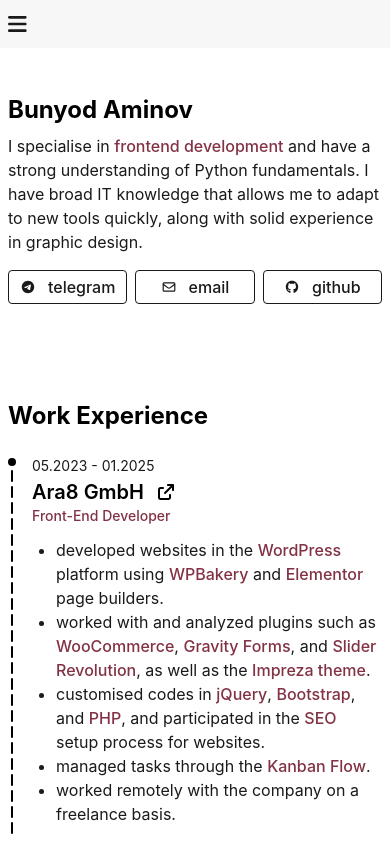
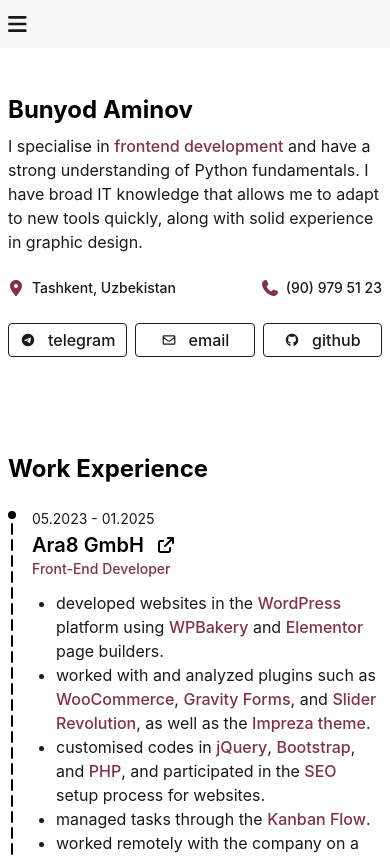
Before and after one commit to billdogg05/portfolio, a React (Vite) app: page / in a window 390 px wide. Shown: the top 857 px of the page. Built offline with nearby package versions, Linux system fonts and the light colour scheme.

Commit message:
location and phone number is added

```diff
--- a/src/components/Hero.jsx
+++ b/src/components/Hero.jsx
@@ -3,17 +3,23 @@
 import TelegramIcon from '../assets/icons/telegram.svg?react'
 import EmailIcon from '../assets/icons/envelope.svg?react'
 import GithubIcon from '../assets/icons/github.svg?react'
+import PhoneIcon from '../assets/icons/call.svg?react'
+import LocationIcon from '../assets/icons/location.svg?react'
 
 function Hero(props) {
     return (
         <section className="spacing" id={props.id}>
             <div className="my-container">
                 <JobTitle className='w-full text-[rgba(0, 0, 0, 0.1)] dark:text-[rgba(255, 255, 255, 0.1)] hidden xs:block' />
-                <div className="grid xs:grid-cols-[1fr_2fr] items-center xs:gap-x-4 gap-x-2 xs:my-10 mb-4">
+                <div className="grid xs:grid-cols-[1fr_2fr] items-center xs:gap-x-4 gap-x-2 xs:my-10 mb-6 xs:mb-4">
                     <img src={profile} alt="Profile-pic" className="rounded-full hidden xs:block" />
                     <div>
                         <h1 className="xs:mb-4 mb-2">Bunyod Aminov</h1>
                         <p>I specialise in <span>frontend development</span> and have a strong understanding of Python fundamentals. I have broad IT knowledge that allows me to adapt to new tools quickly, along with solid experience in graphic design.</p>
+                        <div className="flex justify-between items-center gap-y-2 gap-x-6 mt-6 xs:mt-4 flex-wrap">
+                            <a className="font-medium text-sm cursor-pointer flex gap-2 items-center border-b border-transparent hover:border-primary hover:text-primary" href="https://yandex.uz/maps/-/CLTfJCMd" target="_blank" rel="noopener noreferrer"><LocationIcon className="w-4 text-primary" />Tashkent, Uzbekistan</a>
+                            <a className="font-medium text-sm cursor-pointer flex gap-2 items-center border-b border-transparent hover:border-primary hover:text-primary" href="tel:+998909795123"><PhoneIcon className="w-4 text-primary" />(90) 979 51 23</a>
+                        </div>
                     </div>
                 </div>
                 <div className="grid 2xs:grid-cols-3 grid-cols-1 xs:gap-4 gap-2">
```
Also changed, not shown: src/assets/icons/call.svg (added), src/assets/icons/location.svg (added).
